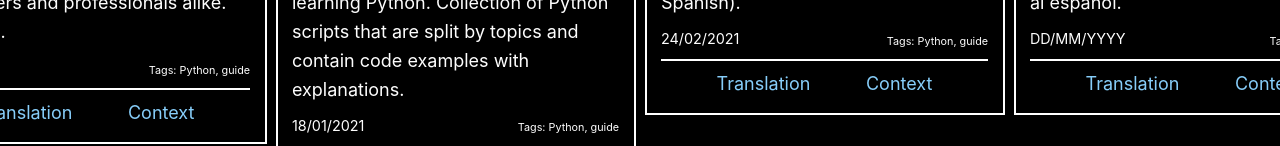
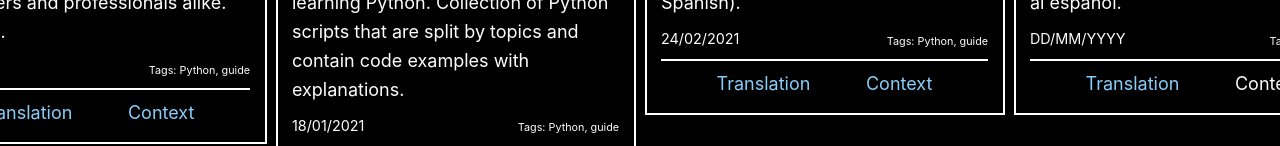
Before and after one commit to JoseDeFreitas/JoseDeFreitas-website, a Next.js app: page /portfolio/translation in a window 1280 px wide. Shown: the part 806-952 px from the top of the page. Built offline with nearby package versions, Linux system fonts and the light colour scheme.

Commit message:
Fix link issue

```diff
--- a/pages/portfolio/translation.js
+++ b/pages/portfolio/translation.js
@@ -49,7 +49,7 @@ export default function Translation({ projectsList }) {
                                 <hr/>
                                 <div className="card-links">
                                     <a href={project.link}>Translation</a>
-                                    <a href={project.pr}>Context</a>
+                                    {project.pr ? <a href={project.pr}>Context</a> : <p>Context</p>}
                                 </div>
                             </div>
                         ))}
--- a/public/data/data_programming.js
+++ b/public/data/data_programming.js
@@ -3,7 +3,7 @@ export const programmingProjects = [
         id: 1,
         name: 'destuck',
         description: 'Desktop application to increase productivity allowing you to stop processes and see statistics of usage.',
-        creation: 'MM/YYYY',
+        creation: 'DD/MM/YYYY',
         link: 'https://github.com/JoseDeFreitas',
         tags: ['Python', 'PyQt5', 'Desktop']
     }
--- a/styles/global.scss
+++ b/styles/global.scss
@@ -191,6 +191,14 @@ img {
                 display: grid;
                 grid-auto-flow: column;
                 justify-content: space-evenly;
+
+                a {
+                    margin:0;
+                }
+
+                p {
+                    margin: 0;
+                }
             }
         }
     }
```
